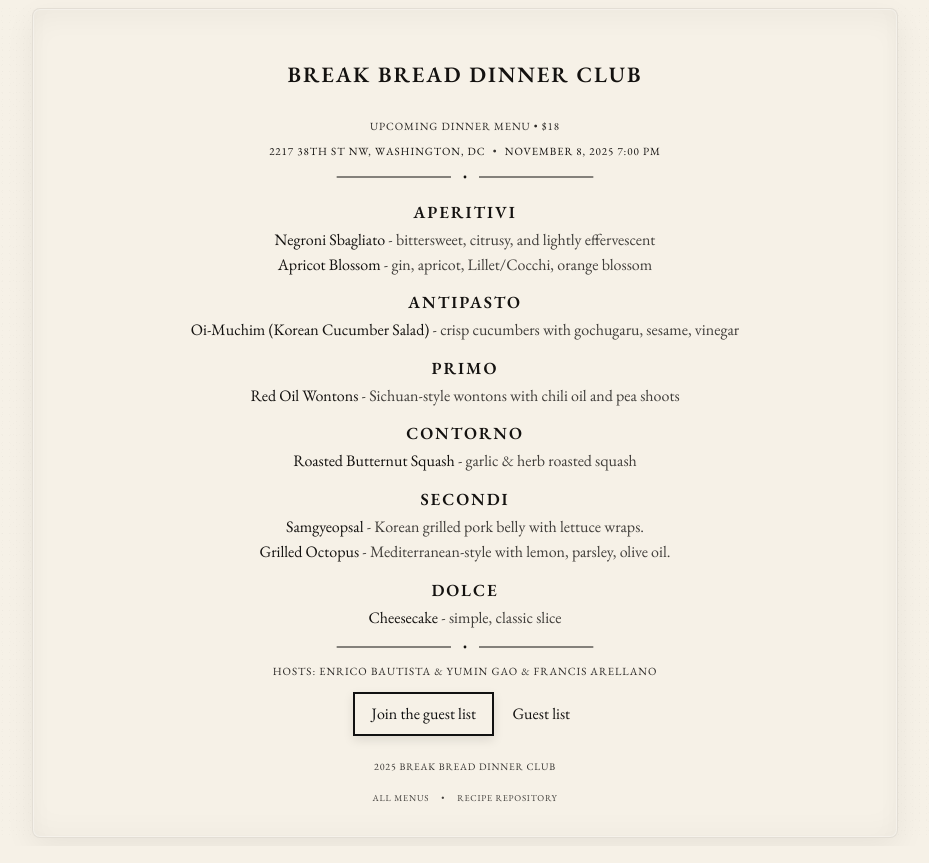
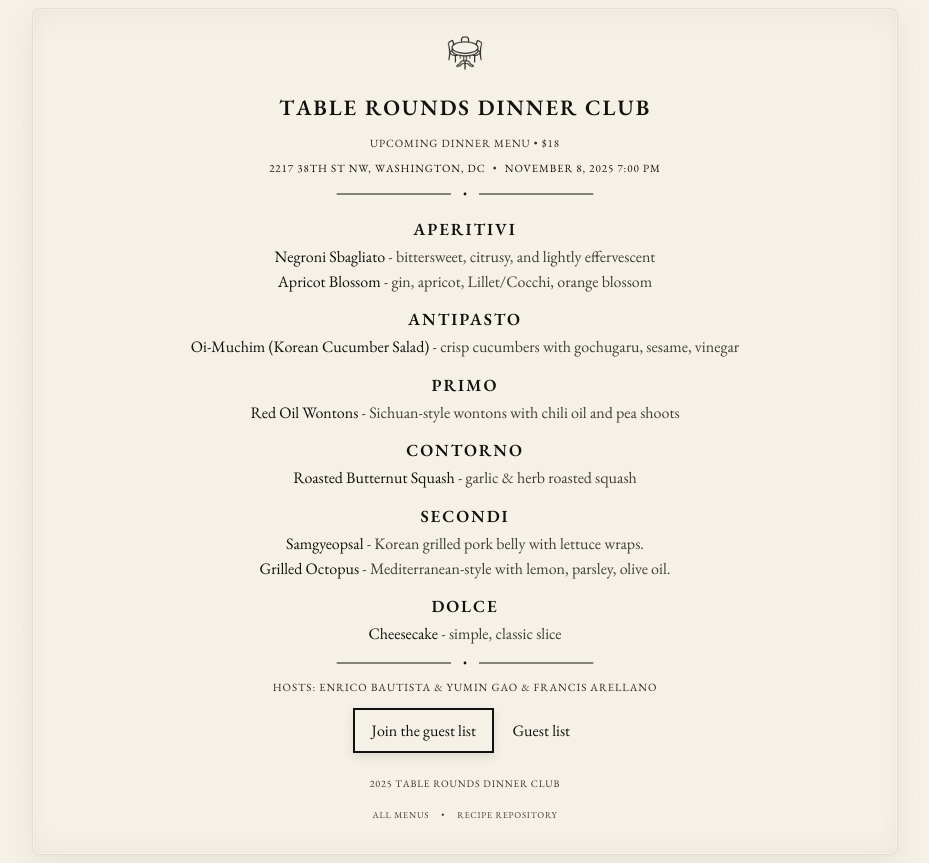
Before and after one commit to enricobautista/dinner-club, a Next.js app: page / in a window 1280 px wide. Shown: the whole page, without its empty margins (175-1104 px from the left). Built offline with nearby package versions, Linux system fonts and the light colour scheme.

Commit message:
titla and logo change

```diff
--- a/app/layout.tsx
+++ b/app/layout.tsx
@@ -5,7 +5,7 @@ import Footer from "../components/Footer";
 import { EB_Garamond, Inter } from "next/font/google";
 
 export const metadata: Metadata = {
-  title: "Break Bread Dinner Club",
+  title: "Table Rounds Dinner Club",
   description: "Simple, classy dinner menus and recipes",
 };
 
--- a/components/Footer.tsx
+++ b/components/Footer.tsx
@@ -20,7 +20,7 @@ export default function Footer() {
     <footer className="centered" role="contentinfo" style={{ marginTop: "1.25rem" }}>
       {showFooterFlourish && <Flourish />}
       <p className="smallcaps" style={{ fontSize: 14, opacity: .85, marginTop: 10 }}>
-        {new Date().getFullYear()} Break Bread Dinner Club
+        {new Date().getFullYear()} Table Rounds Dinner Club
       </p>
       <nav className="smallcaps" style={{ fontSize: 13, opacity:.8, marginTop: 8, display:"flex", gap:12, justifyContent:"center", flexWrap:"wrap" }}>
         <Link href="/menus" style={{ color:"inherit" }}>All Menus</Link>
--- a/components/Header.tsx
+++ b/components/Header.tsx
@@ -1,6 +1,7 @@
 "use client";
 import Flourish from "./Flourish";
 import Link from "next/link";
+import Image from "next/image";
 import { usePathname } from "next/navigation";
 import { getSortedMenus, parseMenuDate } from "@/data/menus";
 
@@ -24,9 +25,21 @@ export default function Header() {
 
   return (
     <header className="centered">
-      <h1 className="smallcaps" style={{ fontWeight: 600 }}>
-        <Link href="/" className="link-no-underline" style={{ color: "inherit" }}>Break Bread Dinner Club</Link>
-      </h1>
+      <div style={{ display: "flex", flexDirection: "column", alignItems: "center", gap: 6 }}>
+        <Image
+          src="/logo.png"
+          alt="Table Rounds Dinner Club logo"
+          priority
+          width={80}
+          height={80}
+          style={{ height: 48, width: "auto" }}
+        />
+        <h1 className="smallcaps" style={{ fontWeight: 600, margin: 0 }}>
+          <Link href="/" className="link-no-underline" style={{ color: "inherit" }}>
+            Table Rounds Dinner Club
+          </Link>
+        </h1>
+      </div>
       {isHome && hasUpcoming ? (
         <p className="smallcaps" style={{ margin: ".35rem 0 0", opacity: .9 }}>
           Upcoming Dinner Menu{priceText ? ` • ${priceText}` : ""}
--- a/data/recipes.ts
+++ b/data/recipes.ts
@@ -460,7 +460,7 @@ export const recipes: Recipe[] = [
     slug: "marinara",
     title: "Rigatoni alla Marinara",
     course: "Primo",
-    type: "pasta-sauce",
+    type: "pasta",
     blurb: "A light, bright marinara made from cherry tomatoes, onion, and garlic.",
     ingredients: [
       "2 tbsp extra virgin olive oil",
@@ -580,7 +580,7 @@ export const recipes: Recipe[] = [
     slug: "abg-aromatic-butter-gin",
     title: "ABG (Aromatic Butter Gin)",
     course: "Aperitivo",
-    type: "cocktail",
+    type: "drink",
     blurb: "Brown-butter-washed gin shaken with pistachio, lemon, and egg white for a rich, aromatic cocktail.",
     ingredients: [
       "2 oz brown-butter-washed gin",
```
Also changed, not shown: components/logo.png (added), public/logo.png (added).
